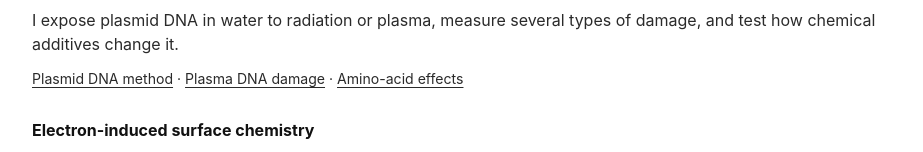
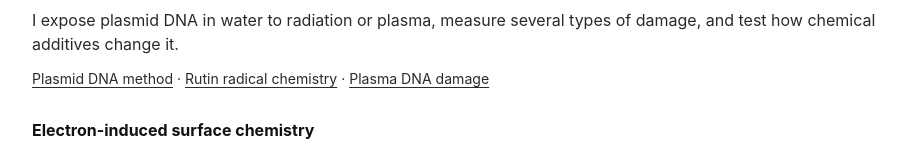
Before and after one commit to haoyu1106/haoyu1106.github.io, a plain HTML site: page index.html in a window 1280 px wide. Shown: the part 600-752 px from the top of the page, without its empty margins (178-1101 px from the left). Drawn offline with Linux system fonts and the light colour scheme.

Commit message:
Research DNA row: method, mechanism, frontier (peer-reviewed only)
Co-Authored-By: Claude Opus 5.5 <noreply@anthropic.com>

```diff
--- a/index.html
+++ b/index.html
@@ -134,7 +134,7 @@
     <section id="research" aria-labelledby="research-heading">
       <h2 id="research-heading">Research</h2>
       <ul class="topics">
-        <li class="topic"><h3>DNA damage and chemical protection</h3><p>I expose plasmid DNA in water to radiation or plasma, measure several types of damage, and test how chemical additives change it.</p><p class="research-links"><a href="https://doi.org/10.1667/RADE-21-00057.1">Plasmid DNA method</a> <span aria-hidden="true">·</span> <a href="https://doi.org/10.21203/rs.3.rs-9645581/v1">Plasma DNA damage</a> <span aria-hidden="true">·</span> <a href="https://doi.org/10.21203/rs.3.rs-11067747/v1">Amino-acid effects</a></p></li>
+        <li class="topic"><h3>DNA damage and chemical protection</h3><p>I expose plasmid DNA in water to radiation or plasma, measure several types of damage, and test how chemical additives change it.</p><p class="research-links"><a href="https://doi.org/10.1667/RADE-21-00057.1">Plasmid DNA method</a> <span aria-hidden="true">·</span> <a href="https://doi.org/10.1080/10715762.2019.1667991">Rutin radical chemistry</a> <span aria-hidden="true">·</span> <a href="https://doi.org/10.21203/rs.3.rs-9645581/v1">Plasma DNA damage</a></p></li>
         <li class="topic"><h3>Electron-induced surface chemistry</h3><p>I use X-ray photoelectron spectroscopy to see how low-energy electrons change the chemical bonds and composition of DNA films, DNA building blocks and PTFE surfaces.</p><p class="research-links"><a href="https://doi.org/10.1063/5.0293271">DNA films</a> <span aria-hidden="true">·</span> <a href="https://doi.org/10.1016/j.apsusc.2026.165988">PTFE surfaces</a> <span aria-hidden="true">·</span> <a href="https://doi.org/10.1140/epjd/s10053-025-01068-w">DNA constituents</a></p></li>
         <li class="topic"><h3>PTFE decomposition</h3><p>I study how electron-beam irradiation, irradiation temperature and a nickel catalyst change the thermal decomposition of PTFE.</p><p class="research-links"><a href="https://doi.org/10.1021/acsomega.4c11623">Nickel catalyst</a> <span aria-hidden="true">·</span> <a href="https://doi.org/10.1016/j.radphyschem.2025.113029">Irradiation temperature</a> <span aria-hidden="true">·</span> <a href="https://doi.org/10.1016/j.radphyschem.2023.111435">High-dose irradiation</a></p></li>
       </ul>
```
